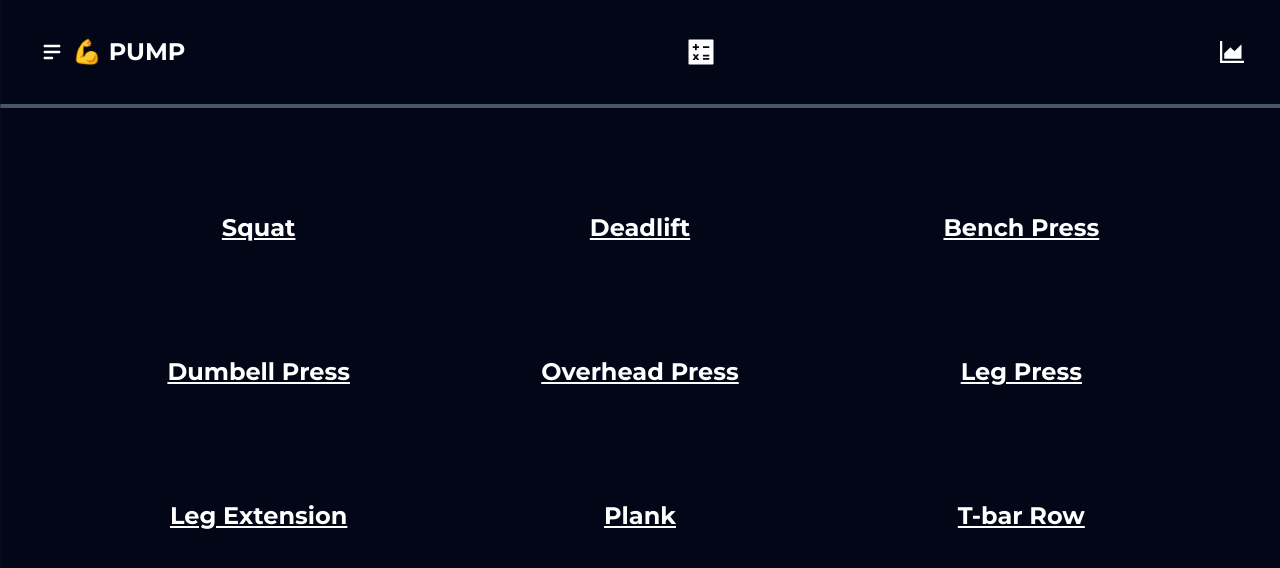
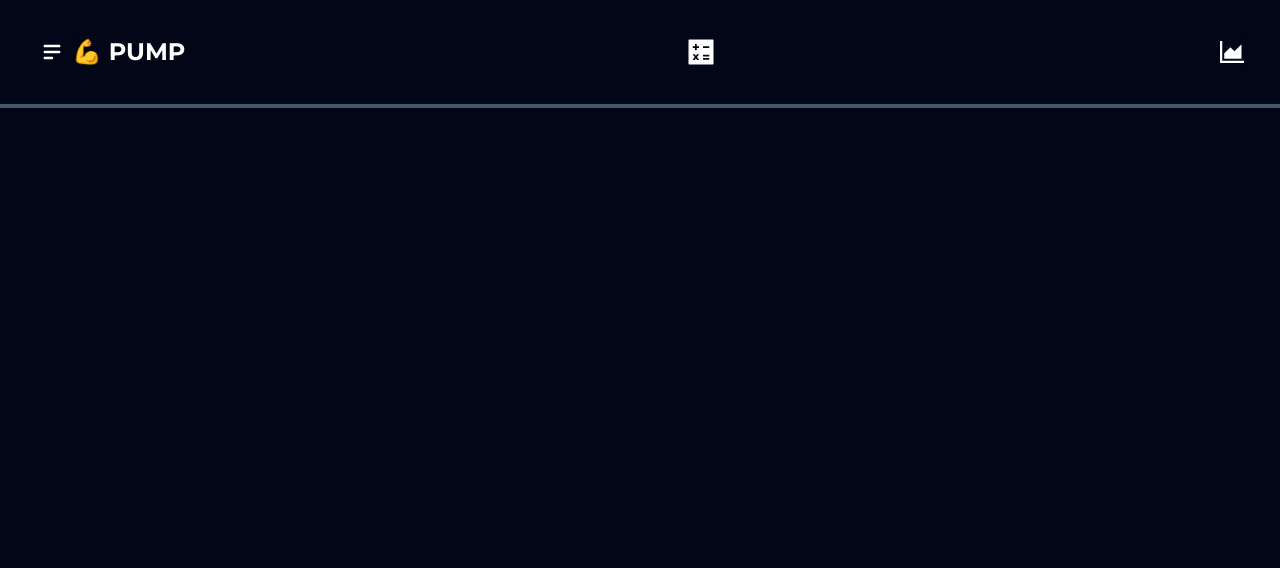
Before and after one commit to AdamsIncorporated/pump, a React (Create React App) app in the folder frontend/: page / in a window 1280 px wide. Shown: the top 568 px of the page. Built offline with nearby package versions, Linux system fonts and the light colour scheme.

Commit message:
removed lift component

```diff
--- a/frontend/src/App.js
+++ b/frontend/src/App.js
@@ -1,6 +1,5 @@
 import "./App.css";
 import Header from "./component/Header.js";
-import Lift from "./component/Lift.js";
 
 
 function App() {
@@ -8,7 +7,6 @@ function App() {
     <div>
       <Header />
       <div className="App-body">
-        <Lift />
       </div>
     </div>
   );
--- a/frontend/src/component/Lift.js
+++ /dev/null
@@ -1,56 +0,0 @@
-import React, { useState } from 'react';
-import LiftForm from './LiftForm';
-import Table from './Table';
-
-const Lift = () => {
-  const [activeIndex, setActiveIndex] = useState(null);
-
-  const exercises = [
-    'Squat',
-    'Deadlift',
-    'Bench Press',
-    'Dumbell Press',
-    'Overhead Press',
-    'Leg Press',
-    'Leg Extension',
-    'Plank',
-    'T-bar Row',
-  ];
-
-  const handleClick = (index) => {
-    setActiveIndex((prevIndex) => (prevIndex === index ? null : index));
-  };
-
-  const shouldHideButtons = activeIndex !== null;
-  const activeSection = activeIndex !== null ? exercises[activeIndex] : null;
-
-  return (
-    <div className='m-5'>
-      <div className="grid grid-cols-3 gap-8 text-white text-2xl underline font-semibold">
-        {exercises.map((exercise, index) => {
-          const buttonClassName = shouldHideButtons ? 'hidden' : 'opacity-100';
-
-          return (
-            <button
-              key={index}
-              className={`z-1 my-10 transition-opacity transition-transform duration-500 ease-in-out transform ${buttonClassName} hover:translate-y-1 hover:text-orange-500 hover:underline hover:decoration-orange-500`}
-              onClick={() => handleClick(index)}
-            >
-              {exercise}
-            </button>
-          );
-        })}
-      </div>
-      <div>
-        {activeIndex !== null && (
-          <>
-            <LiftForm activeSection={activeSection} />
-            <Table activeSection={activeSection} />
-          </>
-        )}
-      </div>
-    </div>
-  );
-};
-
-export default Lift;
--- a/frontend/src/component/SideBar.js
+++ b/frontend/src/component/SideBar.js
@@ -35,7 +35,7 @@ export default function SideBar() {
       </button>
       <div
         ref={sidebarRef}
-        className={`fixed top-0 left-0 w-1/3 h-full bg-slate-900 text-white transform transition-transform duration-300 ${isOpen ? "translate-x-0" : "-translate-x-full"} z-999`}
+        className={`z-10 fixed top-0 left-0 w-1/4 h-full bg-slate-900 text-white transform transition-transform duration-300 ${isOpen ? "translate-x-0" : "-translate-x-full"}`}
       >
         <Sidebar aria-label="Sidebar">
           <Sidebar.Items className="flex flex-col p-4">
```
